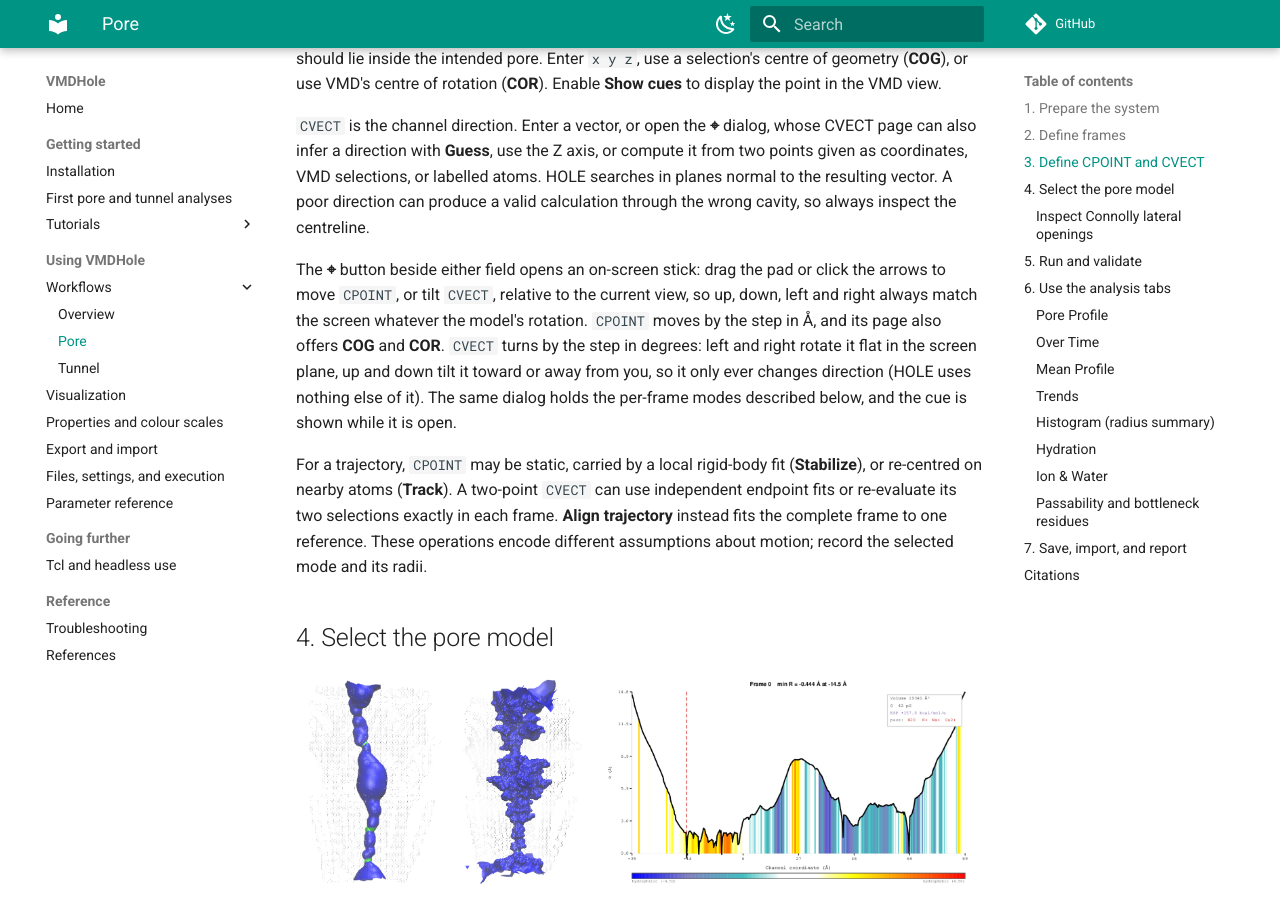
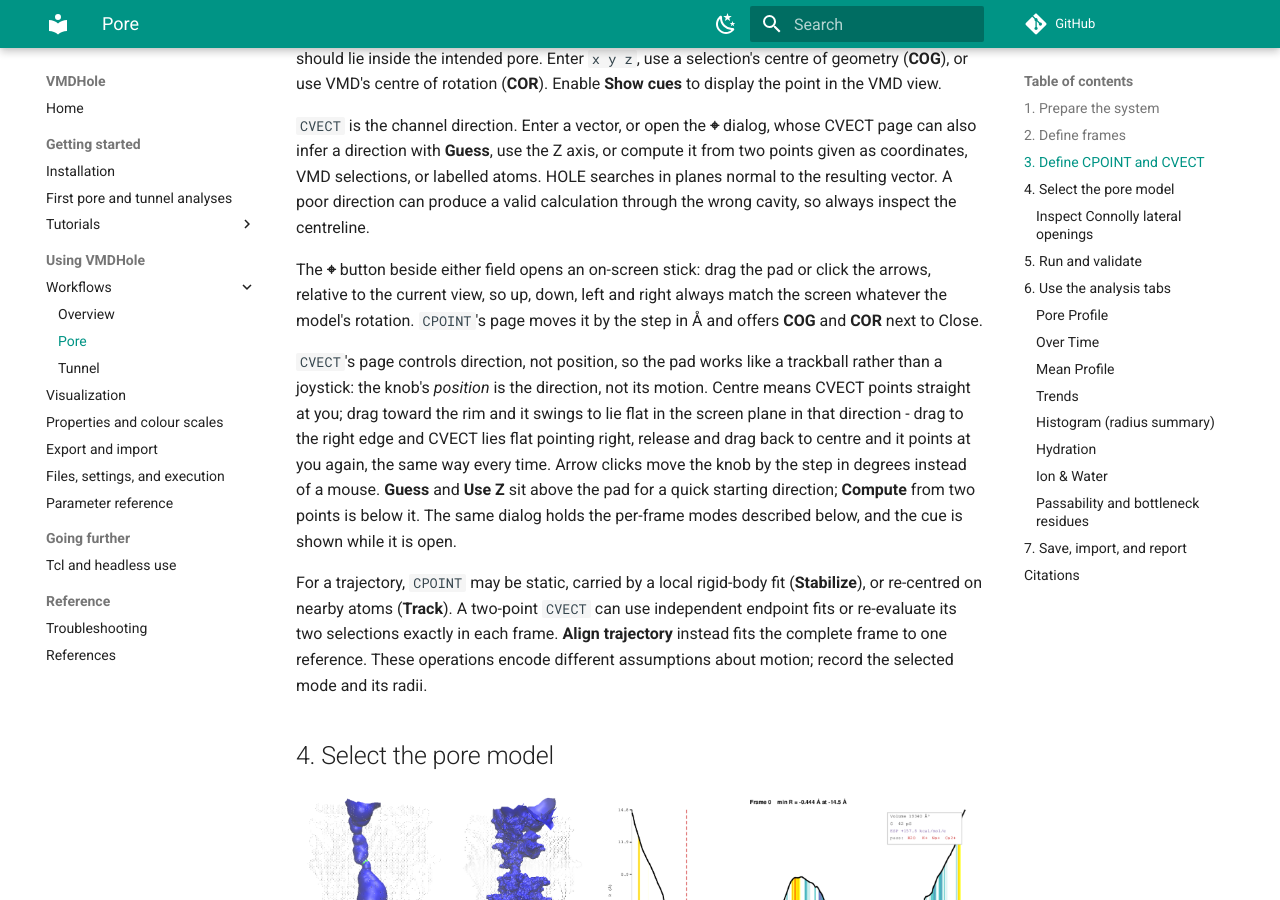
Before and after one commit to aminkvh/VMDHole, an MkDocs documentation site: the page built from docs/pore-mode.md, in a window 1280 px wide and 900 px high, scrolled down 1194 px. Built offline with MkDocs 1.6.1 and Material for MkDocs 9.7.7, drawn with Linux system fonts in a browser that asks for light colours; comment, search, counter and statistics services are not loaded.

Commit message:
feat: the CVECT stick is an arcball; the axis row is regrouped

```diff
--- a/docs/pore-mode.md
+++ b/docs/pore-mode.md
@@ -47,14 +47,20 @@ atoms. HOLE searches in planes normal to the resulting vector. A poor direction
 calculation through the wrong cavity, so always inspect the centreline.
 
 The **⌖** button beside either field opens an on-screen stick: drag the pad or
-click the arrows to move `CPOINT`, or tilt `CVECT`, relative to the current
-view, so up, down, left and right always match the screen whatever the model's
-rotation. `CPOINT` moves by the step in Å, and its page also offers **COG**
-and **COR**. `CVECT` turns by the step in degrees: left and right rotate it
-flat in the screen plane, up and down tilt it toward or away from you, so it
-only ever changes direction (HOLE uses nothing else of it). The same dialog
-holds the per-frame modes described below, and the cue is shown while it is
-open.
+click the arrows, relative to the current view, so up, down, left and right
+always match the screen whatever the model's rotation. `CPOINT`'s page moves
+it by the step in Å and offers **COG** and **COR** next to Close.
+
+`CVECT`'s page controls direction, not position, so the pad works like a
+trackball rather than a joystick: the knob's *position* is the direction, not
+its motion. Centre means CVECT points straight at you; drag toward the rim
+and it swings to lie flat in the screen plane in that direction - drag to the
+right edge and CVECT lies flat pointing right, release and drag back to
+centre and it points at you again, the same way every time. Arrow clicks move
+the knob by the step in degrees instead of a mouse. **Guess** and **Use Z**
+sit above the pad for a quick starting direction; **Compute** from two points
+is below it. The same dialog holds the per-frame modes described below, and
+the cue is shown while it is open.
 
 For a trajectory, `CPOINT` may be static, carried by a local rigid-body fit
 (**Stabilize**), or re-centred on nearby atoms (**Track**). A two-point `CVECT`
```
Also changed, not shown: 2 other files.
